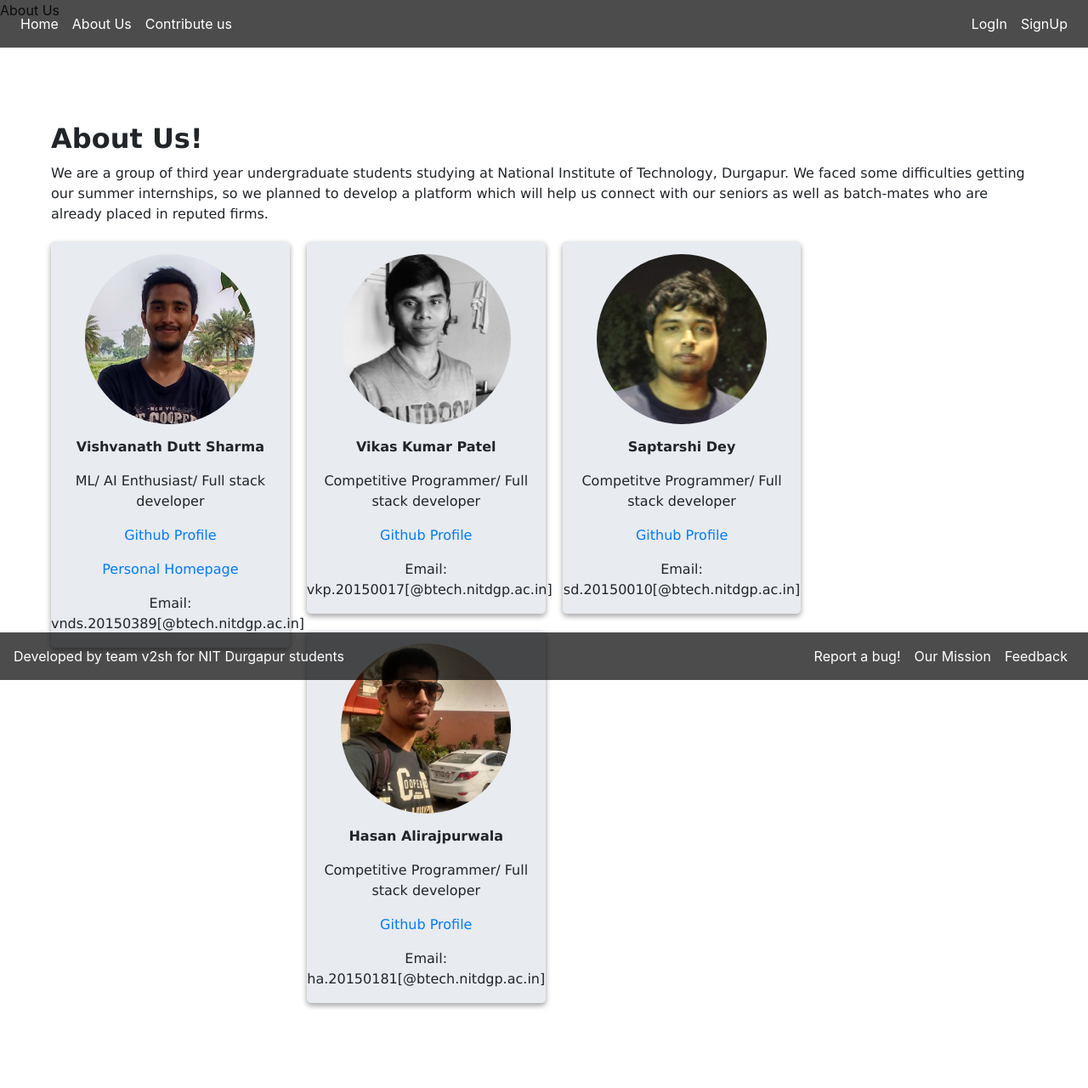
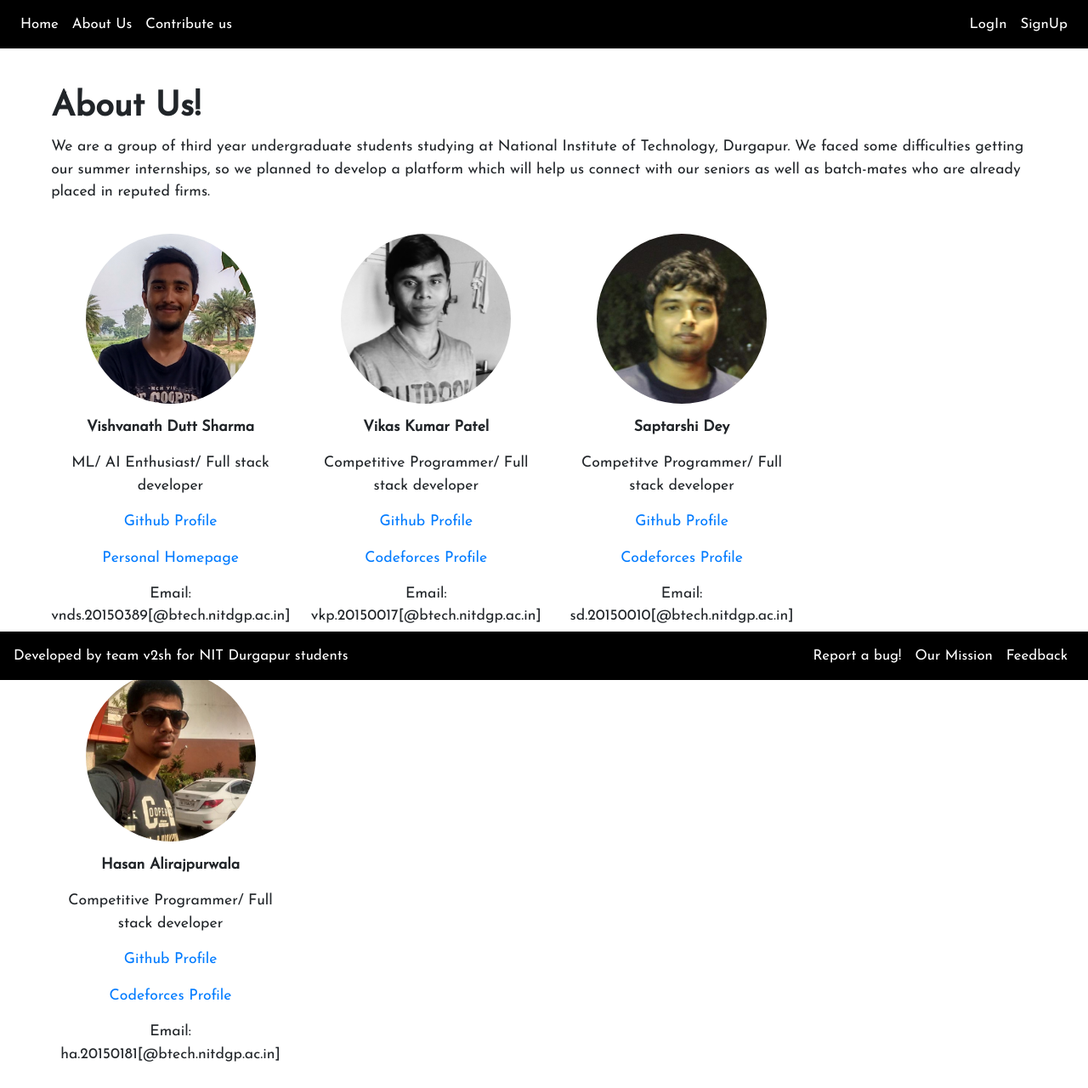
Before and after one commit to vishvanath45/v2sh, a Django app: page /contents/aboutus/ in a window 1280 px wide. Shown: the whole page at 85% size. Before the commit the page ends 1187 px from the top, so only its background shows below. Run offline with Django 3.2, Linux system fonts and the light colour scheme; some libraries are stand-ins or nearby versions.

Commit message:
added font

```diff
--- a/v2sh/static/css/aboutus_css.css
+++ b/v2sh/static/css/aboutus_css.css
@@ -2,17 +2,17 @@
 	height: 45%;
 	width: 23.80%;
 	border-radius: 5px;
-	background: #e8ebef;
+	/*background: #e8ebef;*/
 	float: left;
 	text-align: center;
 	margin: 10px;
-	box-shadow: 0 3px 6px rgba(0,0,0,0.16), 0 3px 6px rgba(0,0,0,0.23);
+	/*box-shadow: 0 3px 6px rgba(0,0,0,0.16), 0 3px 6px rgba(0,0,0,0.23);*/
   	vertical-align: middle;
-  	font-family: Geneva;
+  	/*font-family: Geneva;*/
 }
 .align-this{
 	margin: 10px;
-	font-family: Geneva;
+	/*font-family: Geneva;*/
 }
 
 .submain: hover {
@@ -20,7 +20,12 @@
 }
 
 #main{
-	margin: 120px 50px 150px 50px;
+	margin: 8% 2% 5% 2%;
+
+	font-size: 1.05em;
+    font-family: 'Josefin Sans', sans-serif;
+
+
 }
 
 img{
--- a/v2sh/templates/base.html
+++ b/v2sh/templates/base.html
@@ -6,18 +6,21 @@
         {% block title %}
         {% endblock %}
 	</title>
+    <link href="https://fonts.googleapis.com/css?family=Josefin+Sans" rel="stylesheet">
+    <link rel="stylesheet" type="text/css" href="base_css.css">
     {% block head %}
+
         <link rel="stylesheet" href="{% static 'css/bootstrap.min.css' %}">
         <script src="https://code.jquery.com/jquery-3.2.1.slim.min.js" integrity="sha384-KJ3o2DKtIkvYIK3UENzmM7KCkRr/rE9/Qpg6aAZGJwFDMVNA/GpGFF93hXpG5KkN" crossorigin="anonymous"></script>
         <script src="https://cdnjs.cloudflare.com/ajax/libs/popper.js/1.12.9/umd/popper.min.js" integrity="sha384-ApNbgh9B+Y1QKtv3Rn7W3mgPxhU9K/ScQsAP7hUibX39j7fakFPskvXusvfa0b4Q" crossorigin="anonymous"></script>
         <script src="https://maxcdn.bootstrapcdn.com/bootstrap/4.0.0/js/bootstrap.min.js" integrity="sha384-JZR6Spejh4U02d8jOt6vLEHfe/JQGiRRSQQxSfFWpi1MquVdAyjUar5+76PVCmYl" crossorigin="anonymous"></script>
     {% endblock %}
 </head>
-<body >
+<body id="main">
 <!-- <div id="text">
   <h1>Everything Connects</h1>
 </div> -->
-<nav class="navbar fixed-top navbar-expand-lg navbar-light " style="background-color: rgba(0,0,0,0.7);">
+<nav class="navbar fixed-top navbar-expand-lg navbar-light " style="background-color: rgb(0,0,0);">
     <div class="navbar-collapse collapse w-100 order-1 order-md-0 dual-collapse2">
         <ul class="navbar-nav mr-auto">
             <li class="nav-item active">
@@ -66,7 +69,7 @@
 </div> -->
 
 <!-- this is bottom navbar -->
-	<nav class="navbar fixed-bottom navbar-expand-lg navbar light justify-content-between"  style="background-color: rgba(0,0,0,0.7);">
+	<nav class="navbar fixed-bottom navbar-expand-lg navbar light justify-content-between"  style="background-color: rgb(0,0,0);">
     <span class="navbar-text"><font color=#ffffff>Developed by team v2sh for NIT Durgapur students</font></span>
 	    <div class="navbar-nav">
 	      		<a class="nav-item nav-link" href="{% url 'reportissue' %}"><font color="#ffffff">Report a bug!</font></a>
--- /dev/null
+++ b/v2sh/templates/base_css.css
@@ -0,0 +1,3 @@
+#main{
+	font-family: 'Josefin Sans', sans-serif;
+}
--- a/v2sh/templates/contents/aboutus.html
+++ b/v2sh/templates/contents/aboutus.html
@@ -2,18 +2,21 @@
 
 {% load static %}
 
-{% block head %}
 	{% block title %}
         About Us
     {% endblock %}
+{% block head %}
     <link rel="stylesheet" href="{% static 'css/bootstrap.min.css' %}">
     <link rel="stylesheet" href="{% static 'css/aboutus_css.css' %}">
+
+<!-- <link href="https://fonts.googleapis.com/css?family=Josefin+Sans" rel="stylesheet"> -->
+
 {% endblock %}
 
 
 {% block content %}
 	<div id="main">
-		<h2 class="align-this"><strong>About Us!</strong></h2>
+		<h1 class="align-this"><strong>About Us!</strong></h1>
 		<p class="align-this">We are a group of third year undergraduate students studying at National Institute of Technology, Durgapur. We faced some difficulties getting our summer internships, so we planned to develop a platform which will help us connect with our seniors as well as batch-mates who are already placed in reputed firms.</p>
 		<div class="submain">
 			<img src="/static/images/v1.png" alt="Vishvanath Dutt Sharma" align="middle">
@@ -28,6 +31,7 @@
 			<p><strong>Vikas Kumar Patel</strong></p>
 			<p>Competitive Programmer/ Full stack developer</p>
 			<p><a href="https://github.com/vikasnitd">Github Profile</a></p>
+			<p><a href="http://codeforces.com/profile/vikas_nitd">Codeforces Profile</a></p>
 			<p>Email: vkp.20150017[@btech.nitdgp.ac.in]</p>
 		</div>
 		<div class="submain">
@@ -35,6 +39,7 @@
 			<p><strong>Saptarshi Dey</strong></p>
 			<p>Competitve Programmer/ Full stack developer</p>
 			<p><a href="https://github.com/rishi07">Github Profile</a></p>
+			<p><a href="http://codeforces.com/profile/rishi_07">Codeforces Profile</a></p>
 			<p>Email: sd.20150010[@btech.nitdgp.ac.in]</p>
 		</div>
 		<div class="submain">
@@ -42,6 +47,7 @@
 			<p><strong>Hasan Alirajpurwala</strong></p>
 			<p>Competitive Programmer/ Full stack developer</p>
 			<p><a href="https://github.com/hasan356">Github Profile</a></p>
+			<p><a href="http://codeforces.com/profile/hasan_356">Codeforces Profile</a></p>
 			<p>Email: ha.20150181[@btech.nitdgp.ac.in]</p>
 		</div>
 	</div>
```
Also changed, not shown: v2sh/templates/14657459_511578037690_7805568473935682598_n.jpg (added).
